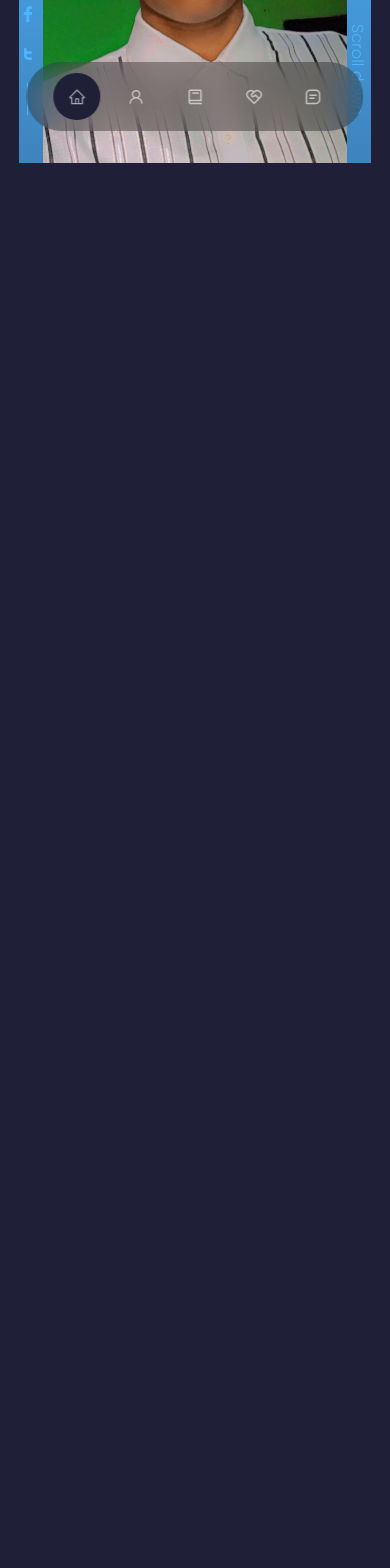
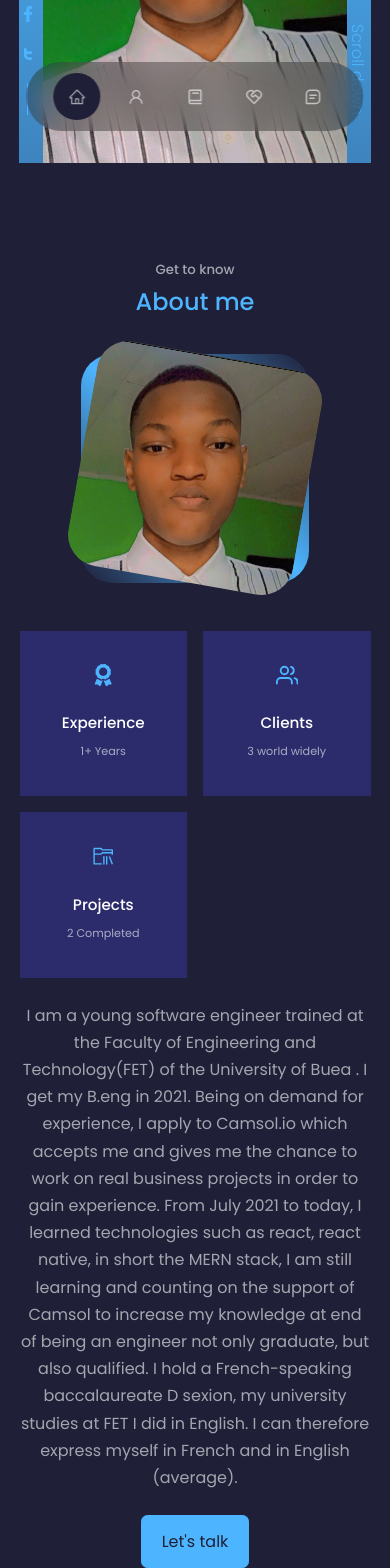
Before and after one commit to GillesChristian/CEF_344_Project, a React (Create React App) app in the folder portfolio./: page / in a window 390 px wide. Shown: the part 681-2249 px from the top of the page. Before the commit the page ends 844 px from the top, so only its background shows below. Built offline with nearby package versions, Linux system fonts and the light colour scheme.

Commit message:
About me added to portfolio

```diff
--- a/portfolio./src/App.jsx
+++ b/portfolio./src/App.jsx
@@ -1,8 +1,8 @@
 import React from 'react';
 import './index.css';
 import Header from './components/header/Header';
-import Navbar from './components/navbar/Navbar'
-
+import Navbar from './components/navbar/Navbar';
+import About from './components/about/About' ;
 
 function App() {
 
@@ -11,6 +11,7 @@
             <>
                 <Header/>
                 <Navbar/>
+                <About />
 
             </>
 
--- a/portfolio./src/components/about/About.jsx
+++ b/portfolio./src/components/about/About.jsx
@@ -0,0 +1,60 @@
+import React from 'react'
+import './about.css'
+import moi from '../../assets/gilles.png'
+import {FaAward} from 'react-icons/fa'
+import {FiUsers} from 'react-icons/fi'
+import {VscFolderLibrary} from 'react-icons/vsc'
+
+const About = () => {
+    return (
+      <section id="about">
+        <h5>Get to know</h5>
+        <h2>About me</h2>
+        <div className="container about__container">
+          <div className="about__me">
+            <div className="about__me__image">
+              <img src={moi} alt="Brown " />
+            </div>
+          </div>
+          <div className="about__me__content">
+            <div className="about__cards">
+              <article className="about__card">
+                <FaAward className="about__icon" />
+                <h5>Experience</h5>
+                <small>1+ Years</small>
+              </article>
+              <article className="about__card">
+                <FiUsers className="about__icon" />
+                <h5>Clients</h5>
+                <small>3 world widely</small>
+              </article>
+              <article className="about__card">
+                <VscFolderLibrary className="about__icon" />
+                <h5>Projects</h5>
+                <small>2 Completed</small>
+              </article>
+            </div>
+            <p>
+              I am a young software engineer trained at the Faculty of
+              Engineering and Technology(FET) of the University of Buea . I get
+              my B.eng in 2021. Being on demand for experience, I apply to
+              Camsol.io which accepts me and gives me the chance to work on real
+              business projects in order to gain experience. From July 2021 to
+              today, I learned technologies such as react, react native, in
+              short the MERN stack, I am still learning and counting on the
+              support of Camsol to increase my knowledge at end of being an
+              engineer not only graduate, but also qualified. I hold a
+              French-speaking baccalaureate D sexion, my university studies at
+              FET I did in English. I can therefore express myself in French and
+              in English (average).
+            </p>
+            <a href="#contact" className="btn btn-primary">
+              Let's talk
+            </a>
+          </div>
+        </div>
+      </section>
+    );
+}
+
+export default About
--- a/portfolio./src/components/about/about.css
+++ b/portfolio./src/components/about/about.css
@@ -0,0 +1,114 @@
+.about__container{
+    display: grid;
+    grid-template-columns: 35% 50%;
+    gap: 15%;
+}
+
+.about__me{
+    width: 100%;
+    aspect-ratio: 1/1;
+    border-radius: 2rem;
+    background: linear-gradient(
+        45deg,
+        transparent,
+        var(--color-primary), transparent
+    );
+    display: grid;
+}
+
+.about__me__image{
+    border-radius: 2rem;
+    overflow: hidden;
+    transform: rotate(10deg);
+    transition: var(--transition);
+}
+
+.about__me__image:hover{
+    transform:rotate(0);
+}
+
+.about__cards{
+    display: grid;
+    grid-template-columns: repeat(3, 1fr);
+    gap: 1.5rem;
+}
+
+.about__card{
+    background: var(--color-bg-variant);
+    border: 1px solid transparent;
+    padding: 2rem;
+    text-align: center;
+    transition: var(--transition);
+}
+
+.about__card:hover{
+    background: transparent;
+    border-color: var(--color-primary-variant);
+    cursor: default;
+}
+
+
+.about__icon{
+    color: var(--color-primary);
+    font-size: 1.4rem;
+    margin-bottom: 1rem;
+}
+
+.about__card h5{
+    font-size: .95rem;
+}
+
+.about__card small{
+    font-size: .7rem;
+    color: var(--color-light);
+}
+
+.about__me__content p{
+    margin: 2rem 0 2.6rem;
+    color: var(--color-light);
+}
+
+
+@media screen and(max-width:1024px) {
+    .about__container{
+        grid-template-columns: 1fr;
+        gap: 0;
+    }
+
+    .about__me{
+        width: 50%;
+        margin: 2rem auto 4rem;
+    }
+
+    .about__me p{
+        margin: 1rem 0 1.5rem;
+    }
+
+}
+
+@media only screen and (max-width: 600px) {
+
+.about__container{
+    grid-template-columns: 1fr;
+    gap: 0;
+}
+
+.about__me{
+    width: 65%;
+    margin: 0 auto 3rem;
+}
+
+.about__cards{
+    grid-template-columns: 1fr 1fr;
+    gap: 1rem;
+}
+
+.about__me__content{
+    text-align: center;
+}
+
+.about__me__content p{
+    margin: 1.5rem 0;
+    }
+
+}
```
